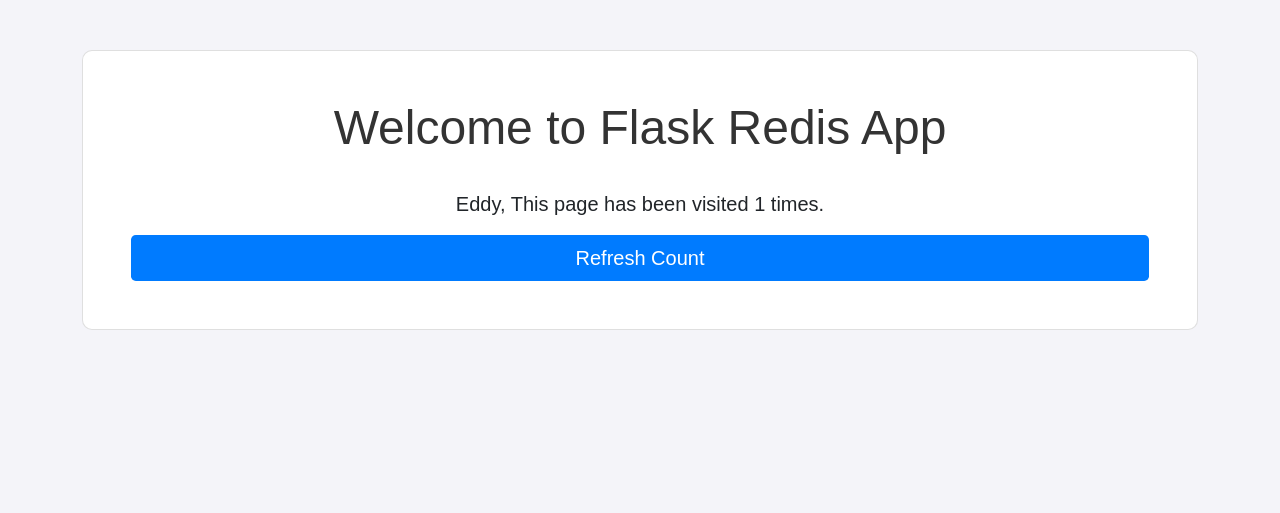
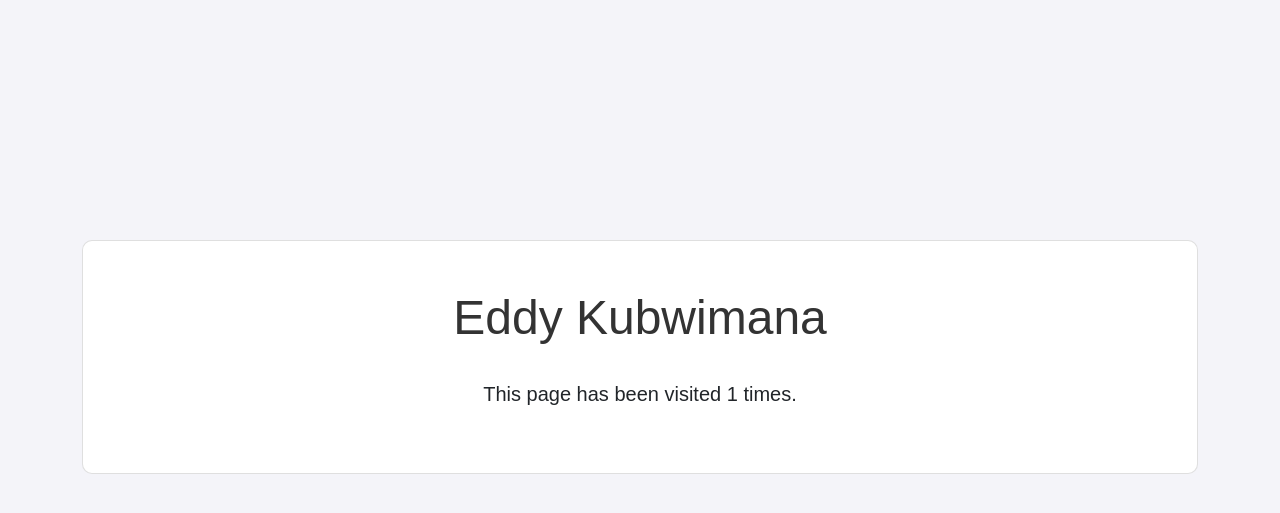
Before and after one commit to EddyKubwimana/lab_5, a Flask app: template flask_app/templates/index.html in a window 1280 px wide. Shown: the top 513 px of the page. Run offline with Flask 3, Linux system fonts and the light colour scheme; the template is opened without the code that fills it: most values are stand-ins (such as "Sample title", 1, 10 or a date in 2020).

Commit message:
changing the alignment of he page

```diff
--- a/flask_app/templates/index.html
+++ b/flask_app/templates/index.html
@@ -9,6 +9,7 @@
     <link href="https://cdn.jsdelivr.net/npm/bootstrap@5.1.3/dist/css/bootstrap.min.css" rel="stylesheet">
     <style>
         body {
+            margin-top: 30vh;
             background-color: #f4f4f9;
             font-family: 'Arial', sans-serif;
         }
@@ -34,9 +35,8 @@
 <body>
     <div class="container text-center">
         <div class="card p-5">
-            <h1>Welcome to Flask Redis App</h1>
-            <p class="lead mt-4"> Eddy, This page has been visited <strong>{{ count }}</strong> times.</p>
-            <a href="/" class="btn btn-primary btn-lg">Refresh Count</a>
+            <h1>Eddy Kubwimana</h1>
+            <p class="lead mt-4">  This page has been visited <strong>{{ count }}</strong> times.</p>
         </div>
     </div>
     <script src="https://cdn.jsdelivr.net/npm/bootstrap@5.1.3/dist/js/bootstrap.bundle.min.js"></script>
```
